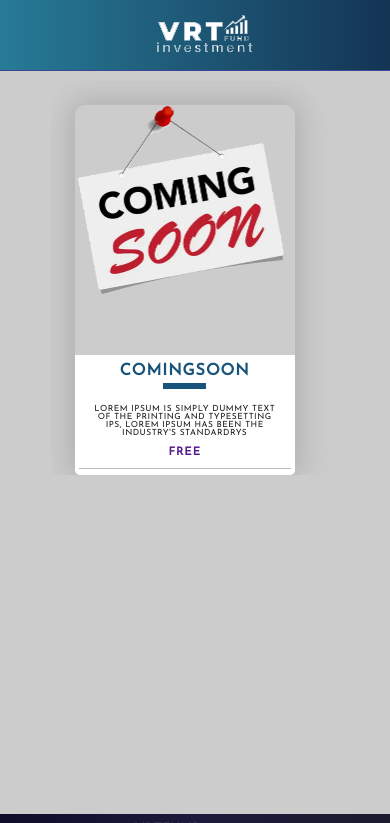
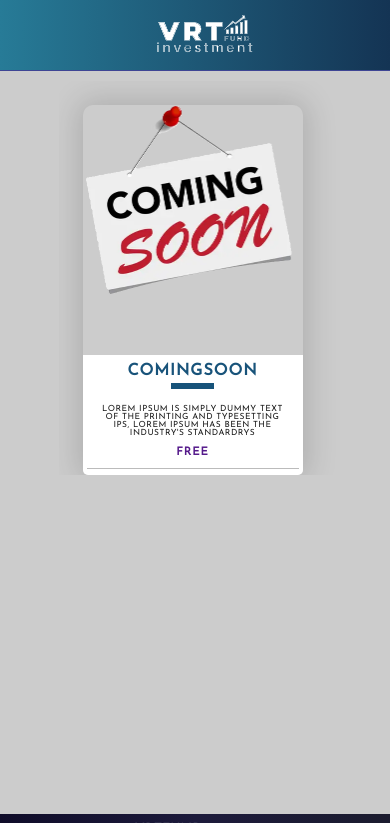
Before and after one commit to savelasquezo/VRT, a Django app: page /accounts/admin/gift/ticket/ in a window 390 px wide; the page is wider, and only the part inside the window is pictured. Shown: the top 823 px of that part. Run offline with Django 4.2, Linux system fonts and the light colour scheme; the visitor is signed in with stand-in values (Sample User, id 1); data comes from the database, SQL or seed files in the repository; data that the repository does not hold is empty; style sheets or scripts are compiled from the project's sources.

Commit message:
FixResponsive

```diff
--- a/core/InvestmentFund/static/css/cards-gift.css
+++ b/core/InvestmentFund/static/css/cards-gift.css
@@ -2,6 +2,7 @@ body {
     margin: 0;
     padding: 0;
     padding-bottom: 100px;
+    overflow: hidden;
 }
 .container-dlog{
 	width:320px;
@@ -373,10 +374,10 @@ textarea::placeholder {
 
   @media (max-width: 767px) {
     .container-cards {
-        margin-left: 13%;;
+        margin-left: 15%;
     }
     .container-flex {
-        margin-left: 13%;;
+        margin-left: 15%;;
     }
     .admin-button-big {
         display: none;
--- a/core/InvestmentFund/static/css/gift.css
+++ b/core/InvestmentFund/static/css/gift.css
@@ -497,3 +497,10 @@ h2 small {
   @media (max-width: 767px) {
     .date h1{width: 70px;}
   }
+
+
+@media (max-width: 767px) {
+  .travel-banner-info h6{
+    font-size: 6px;
+  }
+}
```
